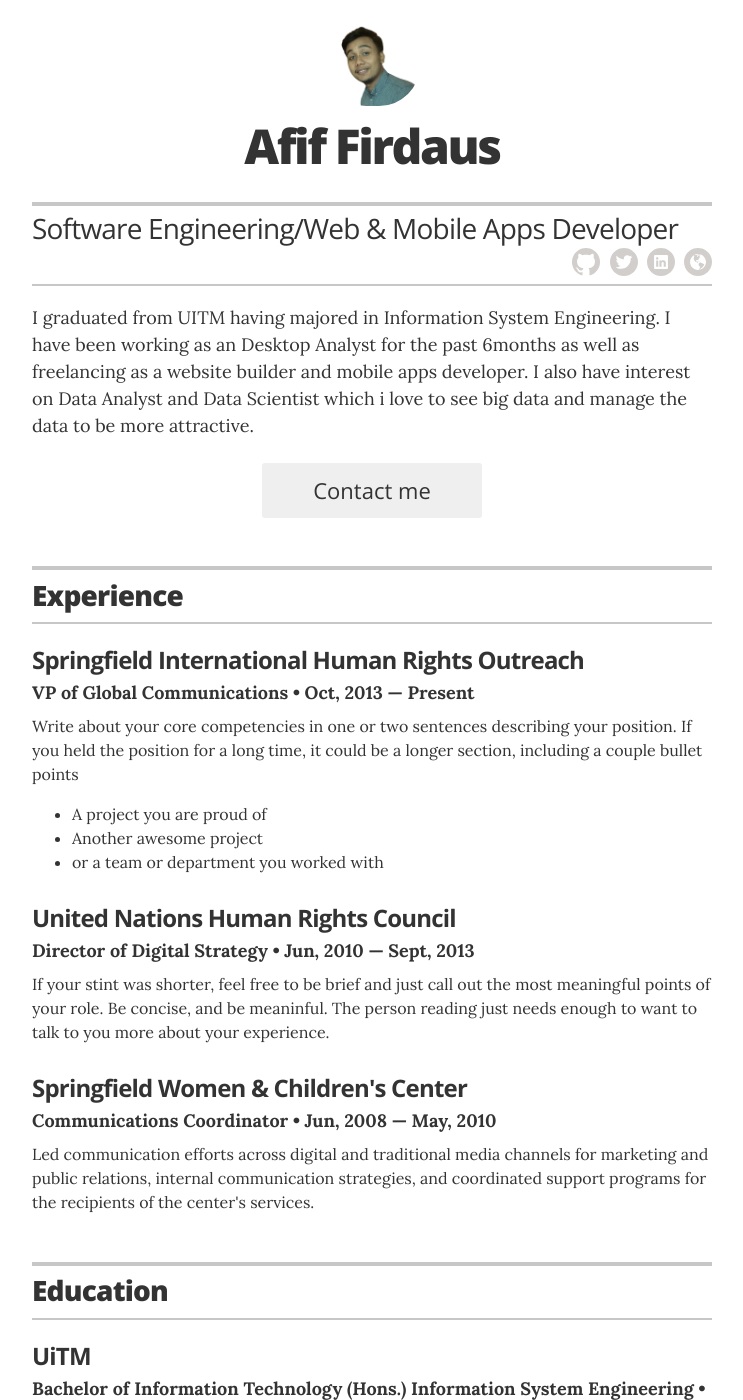
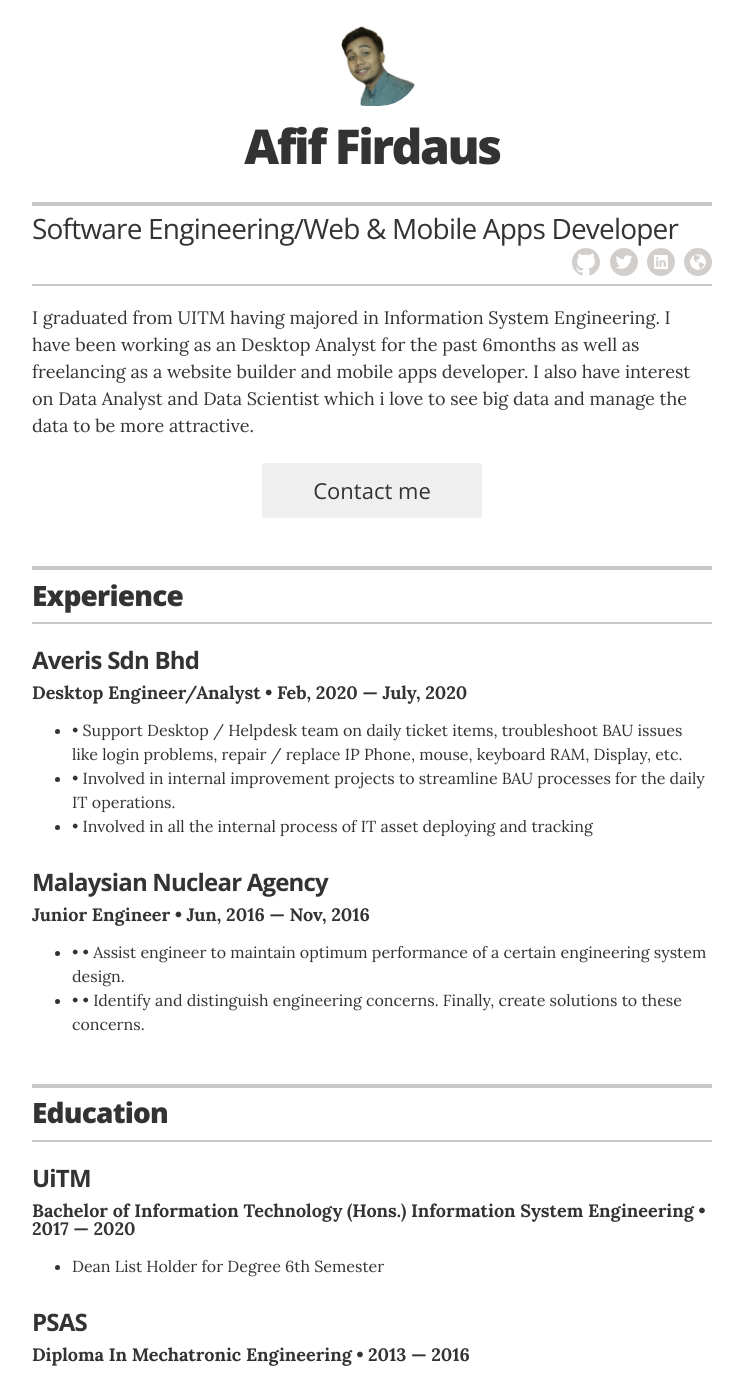
Before and after one commit to afiffirdaus/resume, a Jekyll site: the page built from index.html, in a window 1280 px wide and 1400 px high. Shown: the whole window, without its empty margins (268-1011 px from the left). Built offline with Jekyll 4.4.1, drawn with Linux system fonts in a browser that asks for light colours.

Commit message:
update workexp

```diff
--- a/_data/experience.yml
+++ b/_data/experience.yml
@@ -1,19 +1,12 @@
 # Jobs
 # VP of Global Communications
-- company: Springfield International Human Rights Outreach
-  position: VP of Global Communications
-  duration: Oct, 2013 &mdash; Present
-  summary: Write about your core competencies in one or two sentences describing your position. If you held the position for a long time, it could be a longer section, including a couple bullet points	<ul class="resume-item-list"><li>A project you are proud of</li><li>Another awesome project</li><li>or a team or department you worked with</li></ul>
+- company: Averis Sdn Bhd
+  position: Desktop Engineer/Analyst
+  duration: Feb, 2020 &mdash; July, 2020
+  summary: 	<ul class="resume-item-list"><li>•	Support Desktop / Helpdesk team on daily ticket items, troubleshoot BAU issues like login problems, repair / replace IP Phone, mouse, keyboard RAM, Display, etc.</li><li>•	Involved in internal improvement projects to streamline BAU processes for the daily IT operations. </li><li>•	Involved in all the internal process of IT asset deploying and tracking</li></ul>
 
 # Director of Digital Stratgy
-- company: United Nations Human Rights Council
-  position: Director of Digital Strategy
-  duration:  Jun, 2010 &mdash; Sept, 2013
-  summary: If your stint was shorter, feel free to be brief and just call out the most meaningful points of your role. Be concise, and be meaninful. The person reading just needs enough to want to talk to you more about your experience.
-
-
-# Communications Coordinator
-- company: Springfield Women & Children's Center
-  position: Communications Coordinator
-  duration:   Jun, 2008  &mdash; May, 2010
-  summary: Led communication efforts across digital and traditional media channels for marketing and public relations, internal communication strategies, and coordinated support programs for the recipients of the center's services.
+- company: Malaysian Nuclear Agency
+  position: Junior Engineer
+  duration:  Jun, 2016 &mdash; Nov, 2016
+  summary: 	<ul class="resume-item-list"><li>•	•	Assist engineer to maintain optimum performance of a certain engineering system design.</li><li>•	•	Identify and distinguish engineering concerns. Finally, create solutions to these concerns. </li></ul>
```
